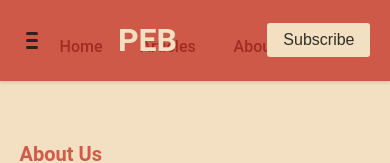
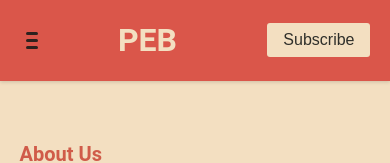
Before and after one commit to Phil-Elliott/Phillip_Elliott_Blog, a Next.js app in the folder Blog_Frontend/: page /about in a window 390 px wide. Shown: the top 163 px of the page. Built offline with nearby package versions, Linux system fonts and the light colour scheme.

Commit message:
fixed responsive header

```diff
--- a/Blog_Frontend/styles/Header/Header.module.scss
+++ b/Blog_Frontend/styles/Header/Header.module.scss
@@ -2,7 +2,8 @@
 
 .headerContentContainer {
   // padding-block: 0.5rem;
-  background-color: $tertiary;
+  background-color: #da564a;
+  // background-color: $tertiary;
   box-shadow: $box-shadow-light;
   // border-bottom: solid 1px $border-color;
   position: relative;
@@ -21,7 +22,7 @@
 }
 
 .headerBottomContentContainer {
-  border-bottom: solid 1px #d3d3d3;
+  border-bottom: solid 1px $border-color;
   transition: $transistion-ease;
 }
 
@@ -29,11 +30,16 @@
   // margin-top: -2.75rem;
   margin-top: -4.25rem;
   transition: $transistion-ease;
+  color: $primary;
 }
 
 .headerResponsiveLinksContainer {
   @extend %main-width;
   padding-block: 0.5rem;
+
+  ul {
+    padding-left: 0;
+  }
 
   li {
     margin: 0 !important;
```
